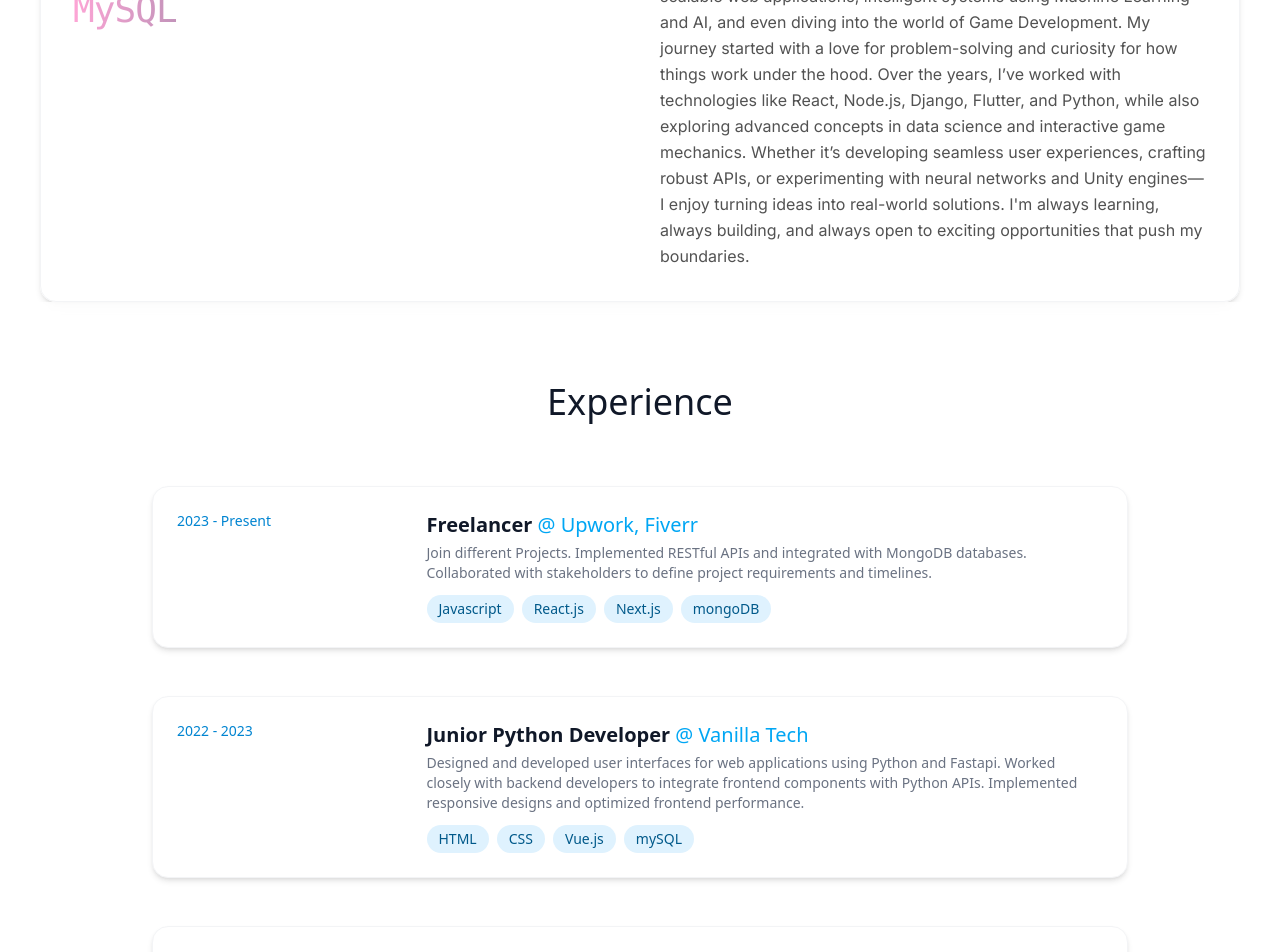
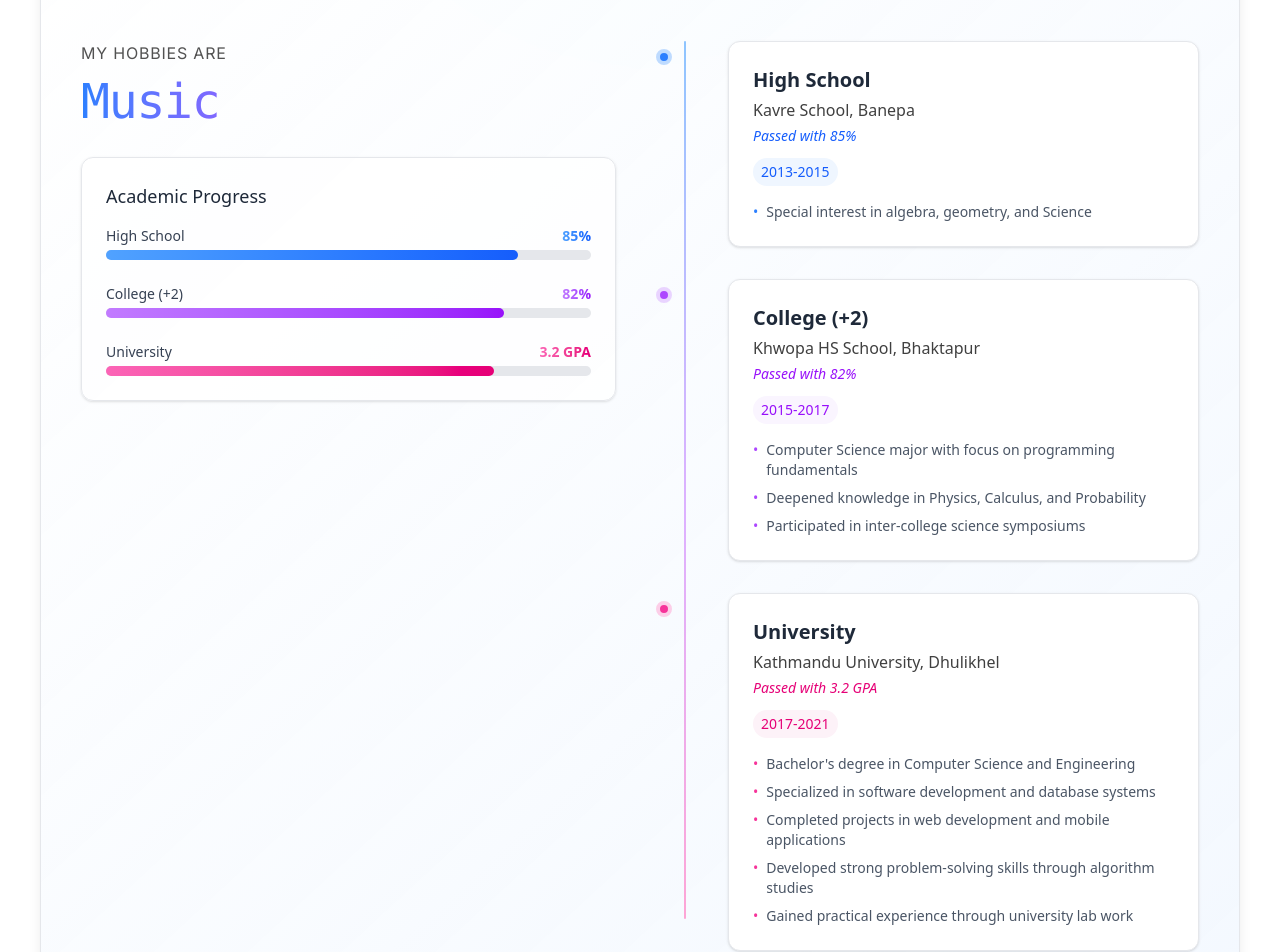
Before and after one commit to Sachin455/CubePort, a React (Vite) app: page / in a window 1280 px wide. Shown: the part 1100-2052 px from the top of the page. Built offline with nearby package versions, Linux system fonts and the light colour scheme.

Commit message:
added Education

```diff
--- a/src/App.jsx
+++ b/src/App.jsx
@@ -8,6 +8,7 @@ import { Projects } from "./components/sections/Projects"
 import { Contact } from "./components/sections/Contact"
 import { Reviews } from "./components/sections/Reviews"
 import { Experience } from "./components/sections/Experience"
+import { Education } from "./components/sections/Education"
 
 function App() {
   const [isLoaded, setIsLoaded] = useState(false)
--- a/src/components/sections/About.jsx
+++ b/src/components/sections/About.jsx
@@ -1,42 +1,160 @@
-import aboutImg from "../../assets/about.jpg"
-import { ABOUT_TEXT } from "../../constants"
-import { RevealOnScroll } from "../RevealOnScroll"
-import TypewriterLoop from "./TypeWriter"
+import { useEffect, useState } from "react";
+import { RevealOnScroll } from "../RevealOnScroll";
+import TypewriterLoop from "./TypeWriter";
 
 export const About = () => {
-  const skills = ["React", "Python", "MySQL", "MongoDB", "Node.js", "Flutter", "Postgres"]
+  const skills = ["Chess", "Programming", "Music", "Gaming", "Maths", "Travelling"];
+  const [progressValues, setProgressValues] = useState([0, 0, 0]);
+
+  useEffect(() => {
+    // Animate the progress bars after component mounts
+    const timer = setTimeout(() => {
+      setProgressValues([85, 82, 80]); // 80 represents 3.2 GPA (scaled to 100 for visualization)
+    }, 500);
+
+    return () => clearTimeout(timer);
+  }, []);
 
   return (
-    <div className="px-4 sm:px-6 lg:px-10">
+    <div className="px-4 sm:px-6 lg:px-10 py-12">
       <section
         id="about"
-        className="w-full bg-white/60 p-6 sm:p-8 rounded-2xl shadow-md border border-gray-100 backdrop-blur"
+        className="w-full bg-gradient-to-br from-white/80 to-blue-50/70 p-8 sm:p-10 rounded-3xl shadow-lg border border-gray-200 backdrop-blur-lg"
       >
         <RevealOnScroll>
-          <h2 className="font-inter text-3xl sm:text-4xl lg:text-5xl font-thin tracking-tight text-center  mb-10">
-            About Me
-          </h2>
+          <div className="text-center mb-12">
+            <h2 className="font-inter text-4xl sm:text-5xl font-light tracking-tight bg-gradient-to-r from-blue-600 to-purple-600 bg-clip-text text-transparent inline-block">
+              Education Journey
+            </h2>
+            <div className="w-24 h-1 bg-gradient-to-r from-blue-400 to-purple-400 mx-auto mt-4 rounded-full" />
+          </div>
 
-          <div className="max-w-7xl mx-auto flex flex-col lg:flex-row items-center lg:items-start justify-between gap-10">
-            {/* Left Side - Skills & Typewriter */}
+          <div className="max-w-7xl mx-auto flex flex-col lg:flex-row items-center lg:items-start justify-between gap-12">
+            {/* Left Side - Skills & Progress Graph */}
             <div className="w-full lg:w-1/2 text-center lg:text-left">
-              <h3 className="font-inter text-sm sm:text-base text-neutral-600 mb-2">
-                Technologies I Use
+              <h3 className="font-inter text-sm sm:text-base text-neutral-600 mb-3 uppercase tracking-wider">
+                My Hobbies Are
               </h3>
-              <div className="font-inter bg-gradient-to-r from-pink-300 via-slate-500 to-purple-500 bg-clip-text text-2xl sm:text-3xl md:text-4xl tracking-tight text-transparent mb-6">
+              <div className="font-inter bg-gradient-to-r from-blue-500 via-purple-500 to-pink-500 bg-clip-text text-3xl sm:text-4xl md:text-5xl tracking-tight text-transparent mb-8">
                 <TypewriterLoop words={skills} />
+              </div>
+
+              {/* Animated Progress Graph */}
+              <div className="bg-white/80 p-6 rounded-xl shadow-sm border border-gray-200">
+                <h4 className="text-lg font-medium text-gray-800 mb-4">Academic Progress</h4>
+                <div className="space-y-6">
+                  {[
+                    { label: "High School", value: progressValues[0], color: "from-blue-400 to-blue-600" },
+                    { label: "College (+2)", value: progressValues[1], color: "from-purple-400 to-purple-600" },
+                    { label: "University", value: progressValues[2], color: "from-pink-400 to-pink-600" }
+                  ].map((item, index) => (
+                    <div key={index}>
+                      <div className="flex justify-between mb-1">
+                        <span className="text-sm font-medium text-gray-700">{item.label}</span>
+                        <span className={`text-sm font-bold bg-gradient-to-r ${item.color} bg-clip-text text-transparent`}>
+                          {index === 2 ? `${(item.value * 4 / 100).toFixed(1)} GPA` : `${item.value}%`}
+                        </span>
+                      </div>
+                      <div className="w-full bg-gray-200 rounded-full h-2.5">
+                        <div
+                          className={`h-2.5 rounded-full bg-gradient-to-r ${item.color}`}
+                          style={{ width: `${item.value}%`, transition: 'width 1.5s ease-out' }}
+                        />
+                      </div>
+                    </div>
+                  ))}
+                </div>
               </div>
             </div>
 
-            {/* Right Side - About Text */}
-            <div className="w-full lg:w-1/2">
-              <p className="font-inter text-sm sm:text-base text-neutral-600 leading-relaxed">
-                {ABOUT_TEXT}
-              </p>
+            {/* Right Side - Education Timeline */}
+            <div className="w-full lg:w-1/2 space-y-8 relative">
+              <div className="absolute left-5 top-0 bottom-0 w-0.5 bg-gradient-to-b from-blue-300 via-purple-300 to-pink-300 rounded-full hidden lg:block" />
+
+              {/* High School */}
+              <div className="relative pl-12 lg:pl-16 group">
+                <div className="absolute left-0 top-2 h-4 w-4 rounded-full bg-blue-500 border-4 border-blue-200 transform -translate-x-1/2 group-hover:scale-125 transition-transform hidden lg:block" />
+                <div className="bg-white p-6 rounded-xl shadow-sm border border-gray-200 hover:shadow-md transition-shadow">
+                  <h3 className="text-xl font-semibold text-gray-800 mb-1">High School</h3>
+                  <p className="text-base text-neutral-700 font-medium">Kavre School, Banepa</p>
+                  <p className="text-sm text-blue-600 italic mt-1">Passed with 85%</p>
+                  <div className="mt-3 text-sm text-neutral-500">
+                    <span className="inline-block px-2 py-1 bg-blue-50 text-blue-600 rounded-full">2013-2015</span>
+                  </div>
+                  <div className="mt-4 text-sm text-gray-600">
+                    <p className="flex items-start mt-2">
+                      <span className="text-blue-500 mr-2">•</span>
+                      Special interest in algebra, geometry, and Science
+                    </p>
+                  </div>
+                </div>
+              </div>
+
+              {/* College */}
+              <div className="relative pl-12 lg:pl-16 group">
+                <div className="absolute left-0 top-2 h-4 w-4 rounded-full bg-purple-500 border-4 border-purple-200 transform -translate-x-1/2 group-hover:scale-125 transition-transform hidden lg:block" />
+                <div className="bg-white p-6 rounded-xl shadow-sm border border-gray-200 hover:shadow-md transition-shadow">
+                  <h3 className="text-xl font-semibold text-gray-800 mb-1">College (+2)</h3>
+                  <p className="text-base text-neutral-700 font-medium">Khwopa HS School, Bhaktapur</p>
+                  <p className="text-sm text-purple-600 italic mt-1">Passed with 82%</p>
+                  <div className="mt-3 text-sm text-neutral-500">
+                    <span className="inline-block px-2 py-1 bg-purple-50 text-purple-600 rounded-full">2015-2017</span>
+                  </div>
+                  <div className="mt-4 text-sm text-gray-600">
+                    <p className="flex items-start">
+                      <span className="text-purple-500 mr-2">•</span>
+                      Computer Science major with focus on programming fundamentals
+                    </p>
+                    <p className="flex items-start mt-2">
+                      <span className="text-purple-500 mr-2">•</span>
+                      Deepened knowledge in Physics, Calculus, and Probability
+                    </p>
+                    <p className="flex items-start mt-2">
+                      <span className="text-purple-500 mr-2">•</span>
+                      Participated in inter-college science symposiums
+                    </p>
+                  </div>
+                </div>
+              </div>
+
+              {/* University */}
+              <div className="relative pl-12 lg:pl-16 group">
+                <div className="absolute left-0 top-2 h-4 w-4 rounded-full bg-pink-500 border-4 border-pink-200 transform -translate-x-1/2 group-hover:scale-125 transition-transform hidden lg:block" />
+                <div className="bg-white p-6 rounded-xl shadow-sm border border-gray-200 hover:shadow-md transition-shadow">
+                  <h3 className="text-xl font-semibold text-gray-800 mb-1">University</h3>
+                  <p className="text-base text-neutral-700 font-medium">Kathmandu University, Dhulikhel</p>
+                  <p className="text-sm text-pink-600 italic mt-1">Passed with 3.2 GPA</p>
+                  <div className="mt-3 text-sm text-neutral-500">
+                    <span className="inline-block px-2 py-1 bg-pink-50 text-pink-600 rounded-full">2017-2021</span>
+                  </div>
+                  <div className="mt-4 text-sm text-gray-600">
+                    <p className="flex items-start">
+                      <span className="text-pink-500 mr-2">•</span>
+                      Bachelor's degree in Computer Science and Engineering
+                    </p>
+                    <p className="flex items-start mt-2">
+                      <span className="text-pink-500 mr-2">•</span>
+                      Specialized in software development and database systems
+                    </p>
+                    <p className="flex items-start mt-2">
+                      <span className="text-pink-500 mr-2">•</span>
+                      Completed projects in web development and mobile applications
+                    </p>
+                    <p className="flex items-start mt-2">
+                      <span className="text-pink-500 mr-2">•</span>
+                      Developed strong problem-solving skills through algorithm studies
+                    </p>
+                    <p className="flex items-start mt-2">
+                      <span className="text-pink-500 mr-2">•</span>
+                      Gained practical experience through university lab work
+                    </p>
+                  </div>
+                </div>
+              </div>
             </div>
           </div>
         </RevealOnScroll>
       </section>
     </div>
-  )
-}
+  );
+};
--- /dev/null
+++ b/src/components/sections/Education.jsx
@@ -0,0 +1,66 @@
+import { motion } from "framer-motion";
+
+const educationData = [
+  {
+    level: "High School",
+    school: "Kavre School",
+    location: "Banepa",
+    result: "Passed with 85%",
+  },
+  {
+    level: "Higher Secondary Education (+2)",
+    school: "Khwopa Higher Secondary School",
+    location: "Bhaktapur",
+    duration: "2015 – 2017",
+    result: "Passed with 82%",
+  },
+  {
+    level: "Bachelor’s Degree",
+    school: "Kathmandu University",
+    location: "Dhulikhel",
+    duration: "2018 – 2022",
+    major: "Computer Science",
+    result: "GPA: 3.2",
+  },
+];
+
+const container = (delay) => ({
+  hidden: { x: -100, opacity: 0 },
+  visible: {
+    x: 0,
+    opacity: 1,
+    transition: { duration: 0.5, delay: delay },
+  },
+});
+
+export const Education = ({ isLoaded }) => {
+  return (
+    <section className="py-20 border-b border-neutral-800 bg-white/70 backdrop-blur">
+      <h2 className="text-4xl font-thin text-center mb-16 text-gray-900">Education</h2>
+
+      <motion.div
+        variants={container(0)}
+        initial="hidden"
+        animate={isLoaded ? "visible" : "hidden"}
+        className="space-y-10 max-w-5xl mx-auto px-6"
+      >
+        {educationData.map((edu, index) => (
+          <div
+            key={index}
+            className="p-6 rounded-2xl bg-white shadow-md border border-gray-100 transition hover:shadow-lg"
+          >
+            <h3 className="text-xl font-semibold text-gray-900">{edu.level}</h3>
+            <p className="text-sm text-gray-500 mt-1">
+              {edu.school}, {edu.location}
+              {edu.duration && ` (${edu.duration})`}
+            </p>
+            {edu.major && (
+              <p className="text-sm text-gray-600 mt-1">Major: {edu.major}</p>
+            )}
+            <p className="text-sm text-sky-700 mt-2 font-medium">{edu.result}</p>
+          </div>
+        ))}
+      </motion.div>
+    </section>
+  );
+};
--- a/src/components/sections/Experience.jsx
+++ b/src/components/sections/Experience.jsx
@@ -24,7 +24,7 @@ const item = (delay) => ({
 
 export const Experience = ({ isLoaded }) => {
   return (
-    <section className="py-20 border-b border-neutral-800 bg-white/70 backdrop-blur">
+    <section className="py-20  border-neutral-800 bg-white/70 backdrop-blur">
       <motion.h2
         variants={item(0)}
         initial="hidden"
```
